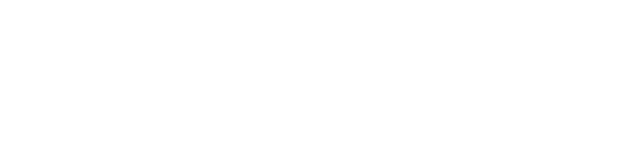
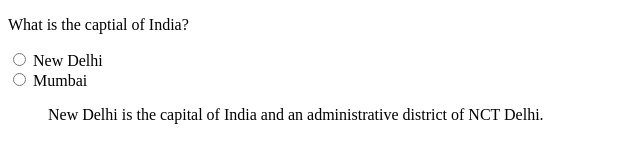
Before and after one commit to acciojob/trivia-alladasaivamsi, a website: page main.html in a window 1280 px wide. Shown: the whole page, without its empty margins (0-640 px from the left). Drawn offline with Linux system fonts and the light colour scheme.

Commit message:
Update main.html

```diff
--- a/main.html
+++ b/main.html
@@ -8,6 +8,17 @@
 
 <body>
 	<!-- the entire body must be written by student -->
+	<form action="">
+		<p class="question">What is the captial of India?</p>
+		<input type="radio" name="capital" id="delhi">
+		<label for="delhi">New Delhi</label>
+	<br>
+		<input type="radio" name="capital" id="mumbai">
+		<label for="mumbai">Mumbai</label>
+	</form>
+	<blockquote cite="https://en.wikipedia.org/wiki/New_Delhi">
+		New Delhi is the capital of India and an administrative district of NCT Delhi.
+	</blockquote>
     <script type="text/javascript" src="./script.js">
 </script>
 
```
